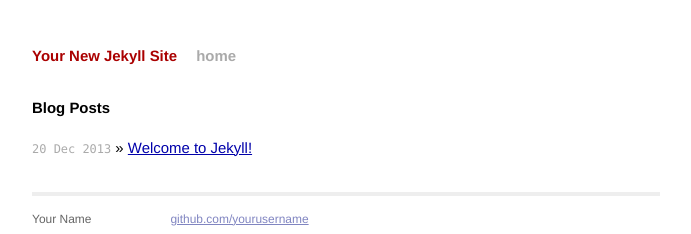
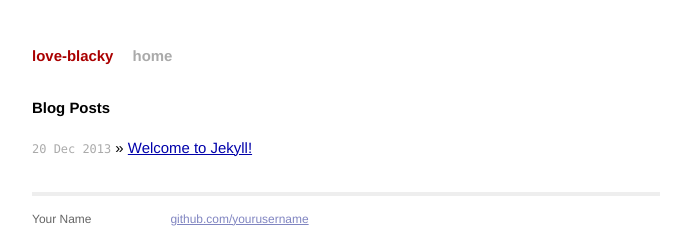
Before and after one commit to anbublacky/anbublacky.github.io, a Jekyll site: the page built from index.html, in a window 1280 px wide. Shown: the top 234 px of the page, without its empty margins (294-985 px from the left). Built offline with Jekyll 4.4.1, drawn with Linux system fonts in a browser that asks for light colours; Markdown is read by kramdown in place of the engine named in the settings.

```diff
--- /dev/null
+++ b/Gemfile
@@ -0,0 +1,3 @@
+source 'http://rubygems.org'
+
+gem 'github-pages'
--- a/_config.yml
+++ b/_config.yml
@@ -1,3 +1,5 @@
-name: Your New Jekyll Site
+safe: true
+lsi: false
+name: love-blacky
 markdown: redcarpet
 pygments: true
```
Also changed, not shown: .travis.yml (added), Gemfile.lock (added).
